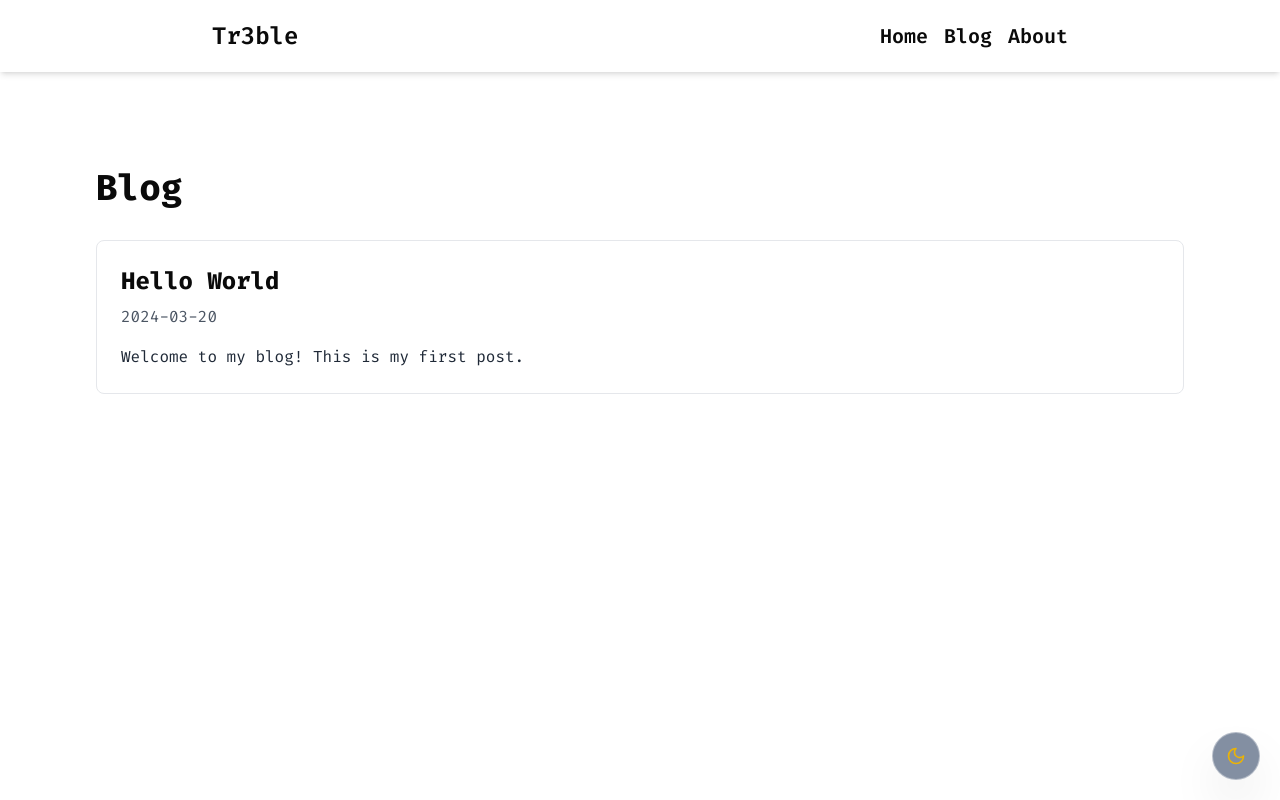
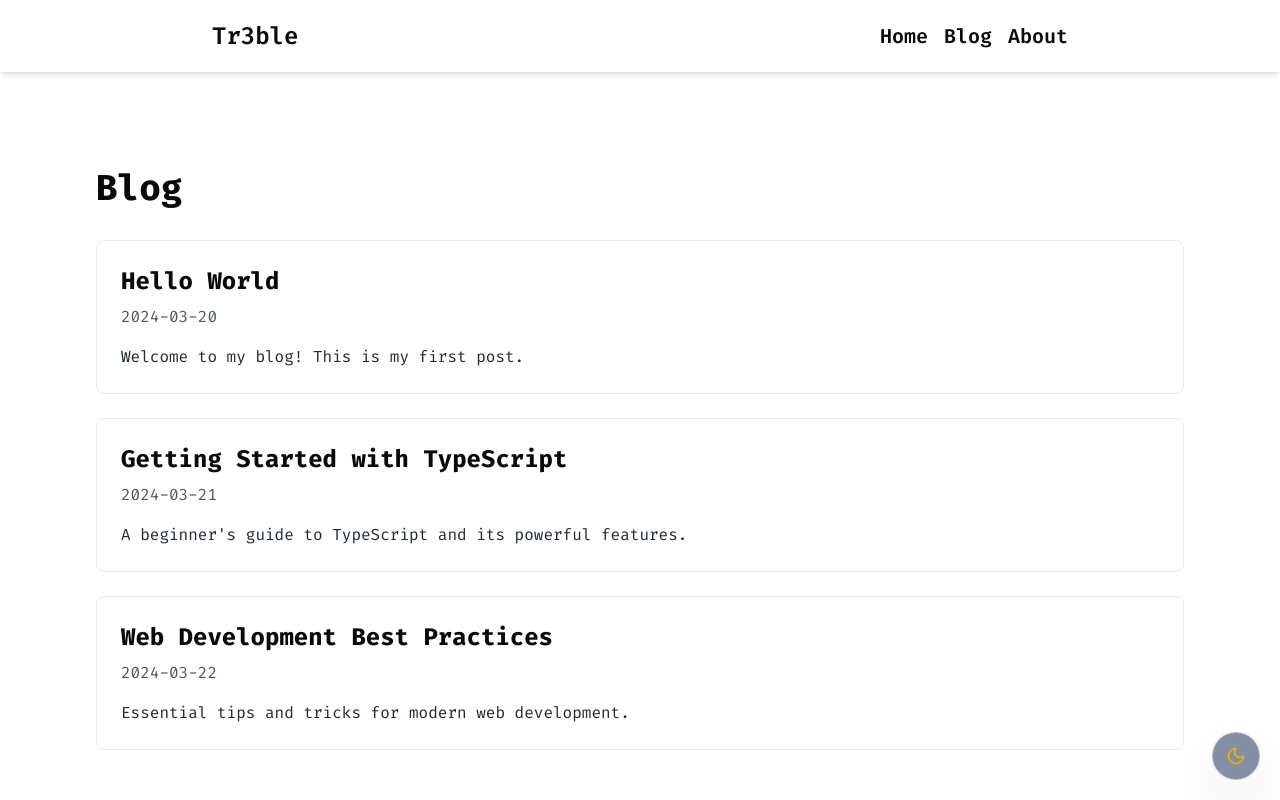
Before and after one commit to tr3bleee/Tr3bleSite, a Next.js app: page /blog in a window 1280 px wide. Shown: the top 800 px of the page. Built offline with nearby package versions, Linux system fonts and the light colour scheme.

Commit message:
add two articles

```diff
--- a/package.json
+++ b/package.json
@@ -20,6 +20,7 @@
     "react": "^19.0.0",
     "react-dom": "^19.0.0",
     "react-icons": "^5.4.0",
+    "react-markdown": "^9.0.3",
     "react-tooltip": "^5.28.0",
     "react-type-animation": "^3.2.0",
     "tailwind-merge": "^2.6.0",
--- a/src/app/blog/[slug]/page.tsx
+++ b/src/app/blog/[slug]/page.tsx
@@ -4,6 +4,7 @@ import Footer from "@/components/Footer";
 import Header from "@/components/Header";
 import ThemeToogle from "@/components/ThemeToogle";
 import { useParams } from "next/navigation";
+import ReactMarkdown from 'react-markdown';
 
 interface BlogPost {
 	title: string;
@@ -18,6 +19,65 @@ const posts: Record<string, BlogPost> = {
 		content: `# Hello World!
 
 Welcome to my blog! `,
+	},
+	"typescript-guide": {
+		title: "Getting Started with TypeScript",
+		date: "2024-03-21",
+		content: `# Getting Started with TypeScript
+
+TypeScript is a powerful superset of JavaScript that adds static typing to the language. Let's explore its key features and how it can improve your development experience.
+
+## Why TypeScript?
+
+- Static typing
+- Better IDE support
+- Enhanced code maintainability
+- Improved team collaboration
+
+## Basic Types
+
+\`\`\`typescript
+// Basic types
+let name: string = "John";
+let age: number = 30;
+let isStudent: boolean = true;
+
+// Arrays
+let numbers: number[] = [1, 2, 3];
+let names: Array<string> = ["Alice", "Bob"];
+\`\`\`
+
+Start using TypeScript in your next project to write more reliable and maintainable code!`,
+	},
+	"web-dev-best-practices": {
+		title: "Web Development Best Practices",
+		date: "2024-03-22",
+		content: `# Web Development Best Practices
+
+Let's explore some essential practices that every web developer should follow for building better applications.
+
+## 1. Performance Optimization
+
+- Minimize HTTP requests
+- Optimize images
+- Use lazy loading
+- Implement caching strategies
+
+## 2. Security
+
+- Always use HTTPS
+- Implement proper authentication
+- Sanitize user inputs
+- Keep dependencies updated
+
+## 3. Accessibility
+
+- Use semantic HTML
+- Provide alt text for images
+- Ensure keyboard navigation
+- Test with screen readers
+
+Following these practices will help you create more robust and user-friendly web applications.`,
 	},
 };
 
@@ -45,7 +105,9 @@ export default function BlogPost() {
 				<article className="prose dark:prose-invert max-w-none">
 					<h1 className="text-4xl font-bold mb-4">{post.title}</h1>
 					<p className="text-gray-600 dark:text-gray-400 mb-8">{post.date}</p>
-					<div className="markdown-content">{post.content}</div>
+					<div className="markdown-content">
+						<ReactMarkdown>{post.content}</ReactMarkdown>
+					</div>
 				</article>
 				<ThemeToogle />
 			</main>
--- a/src/app/blog/page.tsx
+++ b/src/app/blog/page.tsx
@@ -18,6 +18,18 @@ const posts: BlogPost[] = [
     date: "2024-03-20",
     description: "Welcome to my blog! This is my first post.",
     slug: "hello-world"
+  },
+  {
+    title: "Getting Started with TypeScript",
+    date: "2024-03-21",
+    description: "A beginner's guide to TypeScript and its powerful features.",
+    slug: "typescript-guide"
+  },
+  {
+    title: "Web Development Best Practices",
+    date: "2024-03-22",
+    description: "Essential tips and tricks for modern web development.",
+    slug: "web-dev-best-practices"
   }
 ];
 
```
Also changed, not shown: 1 other file (tests, documents, lock files or other folders).
